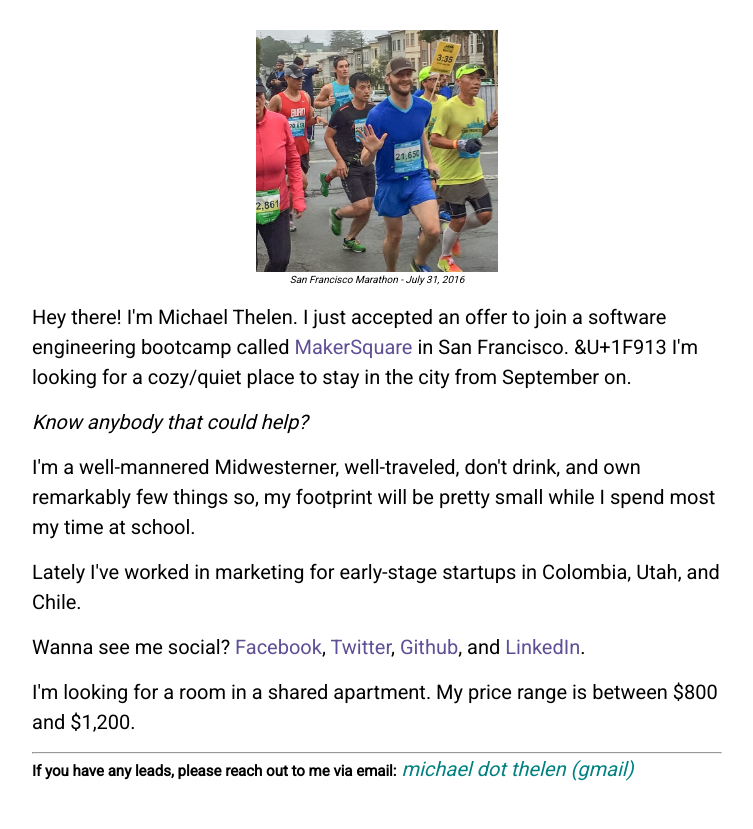
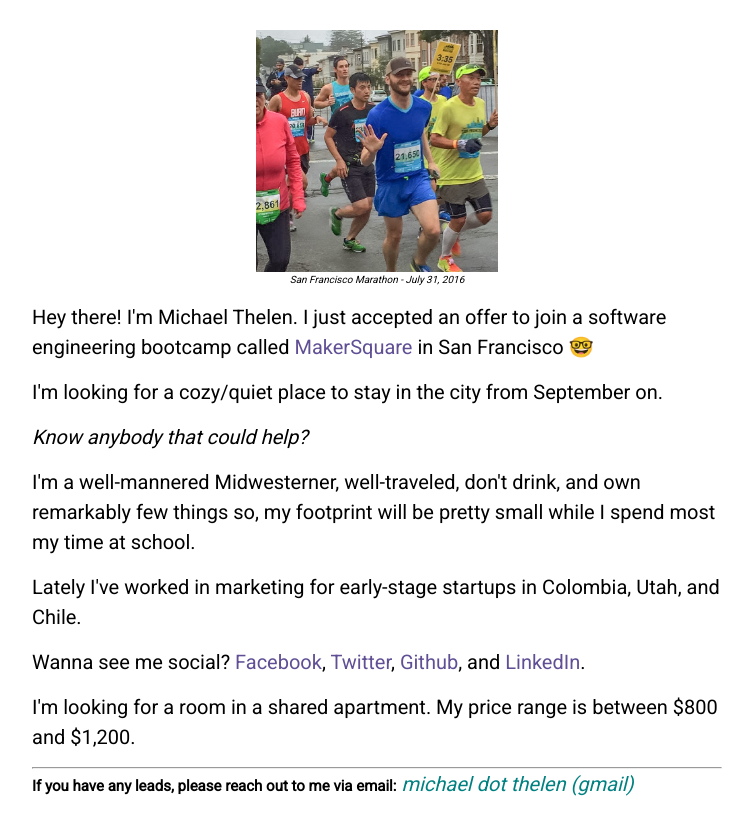
Before and after one commit to microthought/microthought.github.io, a plain HTML site: page index.html in a window 1280 px wide. Shown: the whole page, without its empty margins (263-1016 px from the left). Drawn offline with Linux system fonts and the light colour scheme; a script that the page names is missing.

Commit message:
emoji insert

```diff
--- a/index.html
+++ b/index.html
@@ -10,7 +10,9 @@
     <img src="profile_image.jpeg" alt="Profile Image">
     <p id="caption">San Francisco Marathon - July 31, 2016</p>
 
-    <p>Hey there! I'm Michael Thelen. I just accepted an offer to join a software engineering bootcamp called <a href="https://www.makersquare.com" target="_blank">MakerSquare</a> in San Francisco.  &U+1F913 I'm looking for a cozy/quiet place to stay in the city from September on.</p>
+    <p>Hey there! I'm Michael Thelen. I just accepted an offer to join a software engineering bootcamp called <a href="https://www.makersquare.com" target="_blank">MakerSquare</a> in San Francisco 🤓</p>
+
+    <p>I'm looking for a cozy/quiet place to stay in the city from September on.</p>
 
     <p><i>Know anybody that could help?</i></p>
 
```
